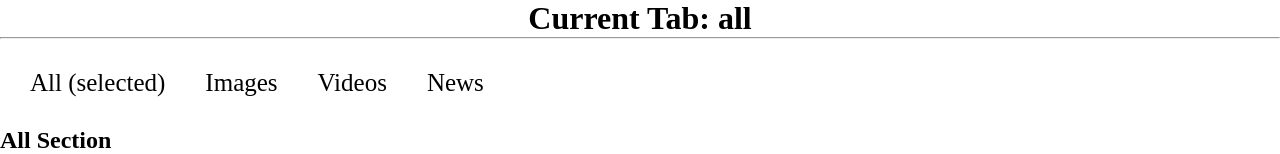
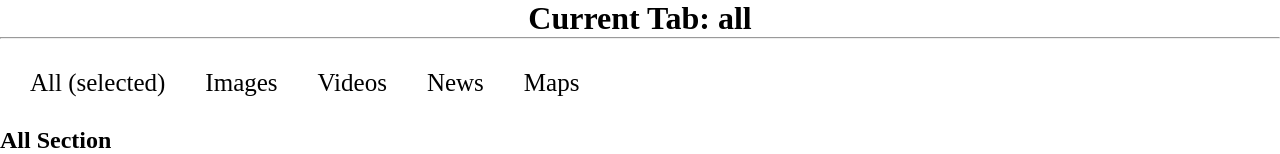
Before and after one commit to sagarr59/mindrisers-mern, a React (Vite) app in the folder react/: page / in a window 1280 px wide. Shown: the top 154 px of the page. Built offline with nearby package versions, Linux system fonts and the light colour scheme.

Commit message:
new section

```diff
--- a/react/src/GoogleTabs.jsx
+++ b/react/src/GoogleTabs.jsx
@@ -12,6 +12,7 @@ export default function GoogleTabs() {
         <li onClick={() => setCurrentTab("images")}>Images {currentTab === "images" && "(selected)"}</li>
         <li onClick={() => setCurrentTab("videos")}>Videos {currentTab === "videos" && "(selected)"}</li>
         <li onClick={() => setCurrentTab("news")}>News {currentTab === "news" && "(selected)"}</li>
+        <li onClick={() => setCurrentTab("maps")}>Maps {currentTab === "maps" && "(selected)"}</li>
       </ul>
 
       {currentTab === "all" && (
@@ -65,6 +66,15 @@ export default function GoogleTabs() {
           </p>
         </div>
       )}
+      {currentTab === "maps" && (
+        <div>
+          <h2>Maps Section</h2>
+          <p>
+            News Lorem ipsum dolor sit amet consectetur adipisicing elit. Ipsa molestiae vel corporis sit rem quia animi excepturi corrupti qui perspiciatis,
+            sequi reprehenderit consequuntur? Itaque et iste sed, odio praesentium dolor.
+          </p>
+        </div>
+      )}
     </div>
   )
 }
```
